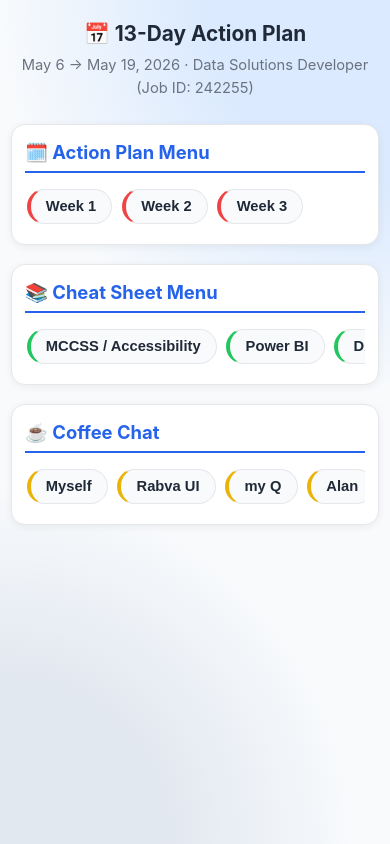
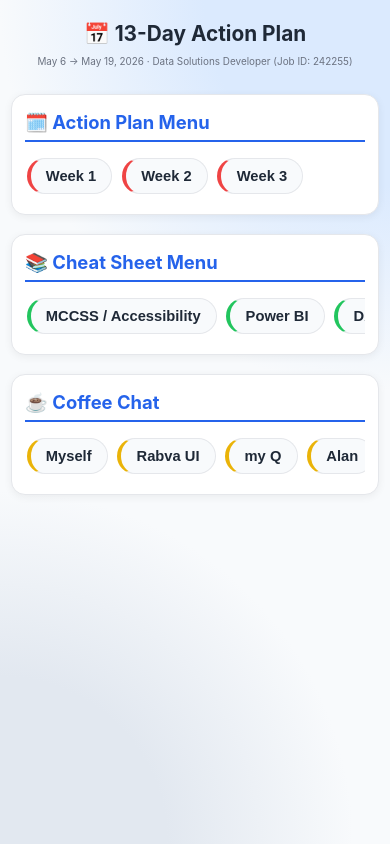
Before and after one commit to FatemeBagherzad/OPS-practice, a React (Vite) app: page / in a window 390 px wide. Built offline with nearby package versions, Linux system fonts and the light colour scheme.

Commit message:
title font size

```diff
--- a/src/styles/global.css
+++ b/src/styles/global.css
@@ -298,6 +298,10 @@ body {
   .page {
     padding: 1rem 0.7rem 1.6rem;
   }
+  .hero p {
+    font-size: 0.62rem;
+    white-space: nowrap;
+  }
   .panel-group {
     padding: 0.8rem;
   }
--- a/src/styles/global.scss
+++ b/src/styles/global.scss
@@ -313,6 +313,11 @@ body {
     padding: 1rem 0.7rem 1.6rem;
   }
 
+  .hero p {
+    font-size: 0.62rem;
+    white-space: nowrap;
+  }
+
   .panel-group {
     padding: 0.8rem;
   }
```
